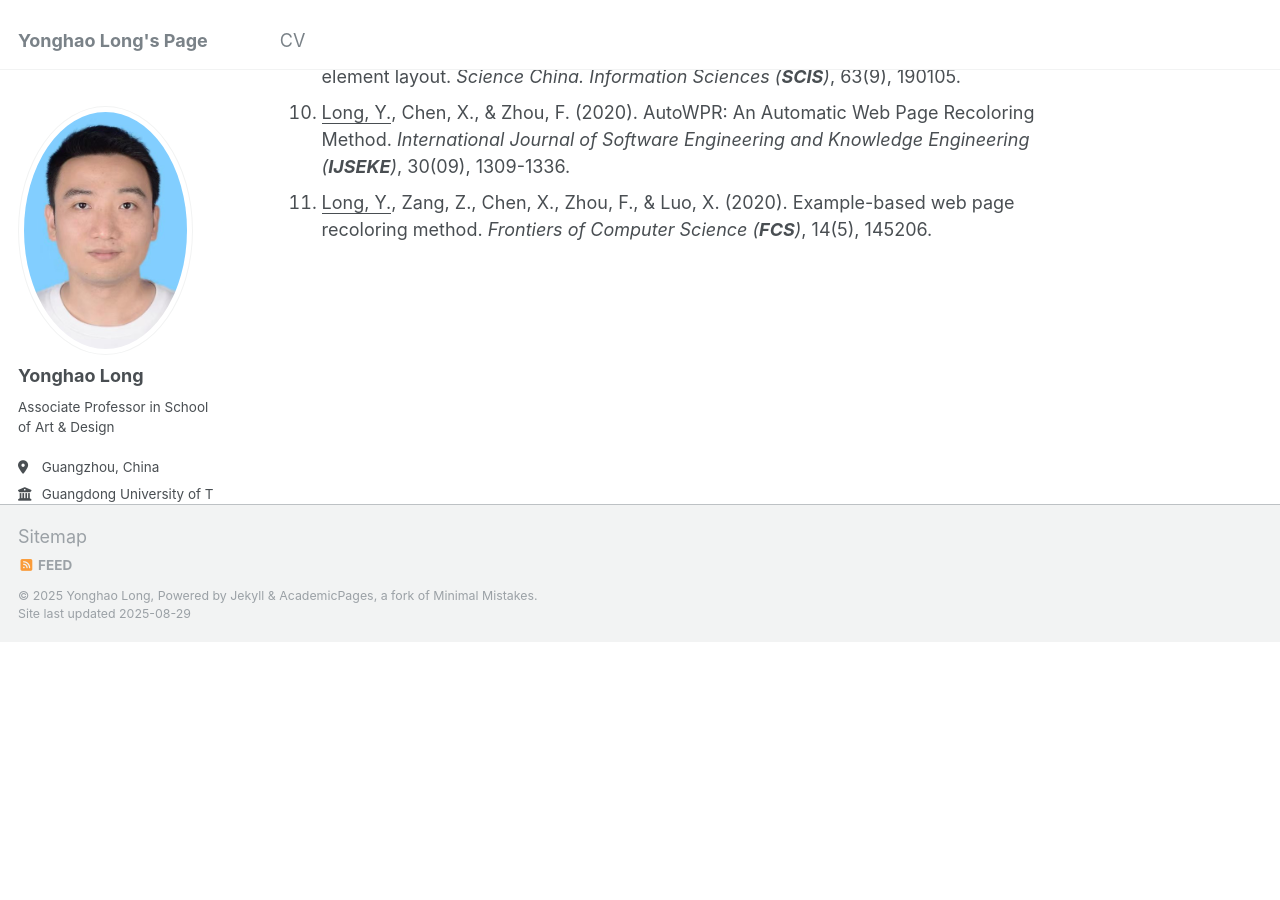
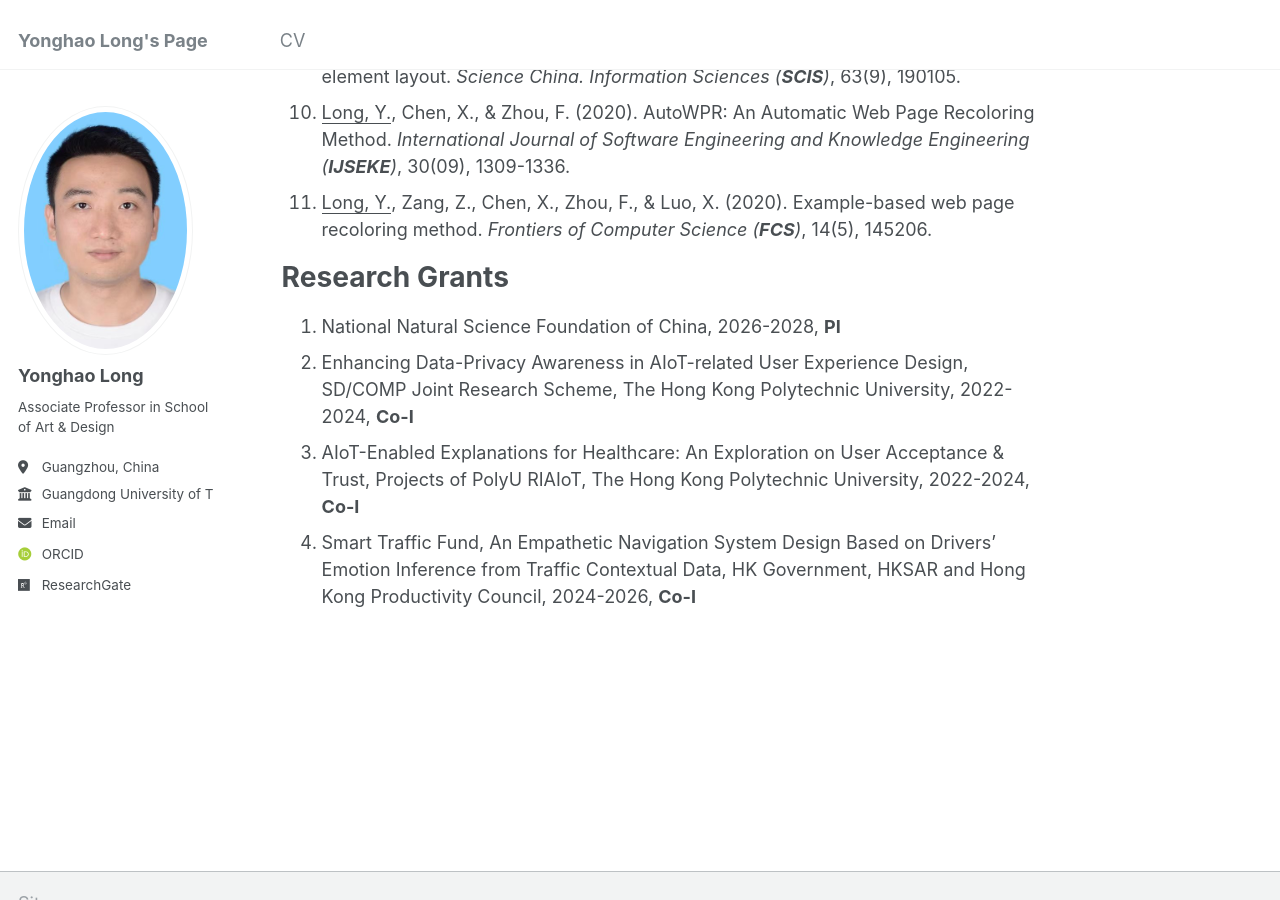
Before and after one commit to qoolyh/qoolyh.github.io, a Jekyll site: the page built from _pages/about.md, in a window 1280 px wide and 900 px high, scrolled down 2066 px. Built offline with Jekyll 4.4.1, drawn with Linux system fonts in a browser that asks for light colours; some web fonts are replaced; before the commit the page ends 2708 px from its top, so only the background shows below that.

Commit message:
Update about.md

```diff
--- a/_pages/about.md
+++ b/_pages/about.md
@@ -41,3 +41,12 @@ Journal Paper
 <li> <u>Long, Y.</u>, Chen, X., & Zhou, F. (2020). AutoWPR: An Automatic Web Page Recoloring Method. <i>International Journal of Software Engineering and Knowledge Engineering (<b>IJSEKE</b>)</i>, 30(09), 1309-1336.</li>
 <li> <u>Long, Y.</u>, Zang, Z., Chen, X., Zhou, F., & Luo, X. (2020). Example-based web page recoloring method. <i>Frontiers of Computer Science (<b>FCS</b>)</i>, 14(5), 145206.</li>
 </ol>
+
+Research Grants
+======
+<ol>
+<li>National Natural Science Foundation of China, 2026-2028, <b>PI</b></li>
+<li>Enhancing Data-Privacy Awareness in AIoT-related User Experience Design, SD/COMP Joint Research Scheme, The Hong Kong Polytechnic University, 2022-2024, <b>Co-I</b></li>
+<li>AIoT-Enabled Explanations for Healthcare: An Exploration on User Acceptance & Trust, Projects of PolyU RIAIoT, The Hong Kong Polytechnic University, 2022-2024, <b>Co-I</b></li>
+<li>Smart Traffic Fund, An Empathetic Navigation System Design Based on Drivers’ Emotion Inference from Traffic Contextual Data, HK Government, HKSAR and Hong Kong Productivity Council, 2024-2026, <b>Co-I</b></li>
+</ol>
```
